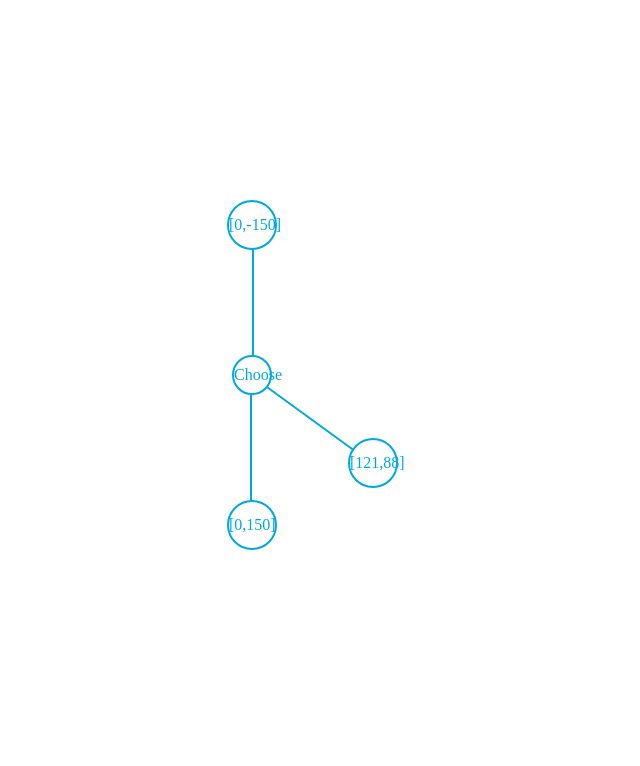
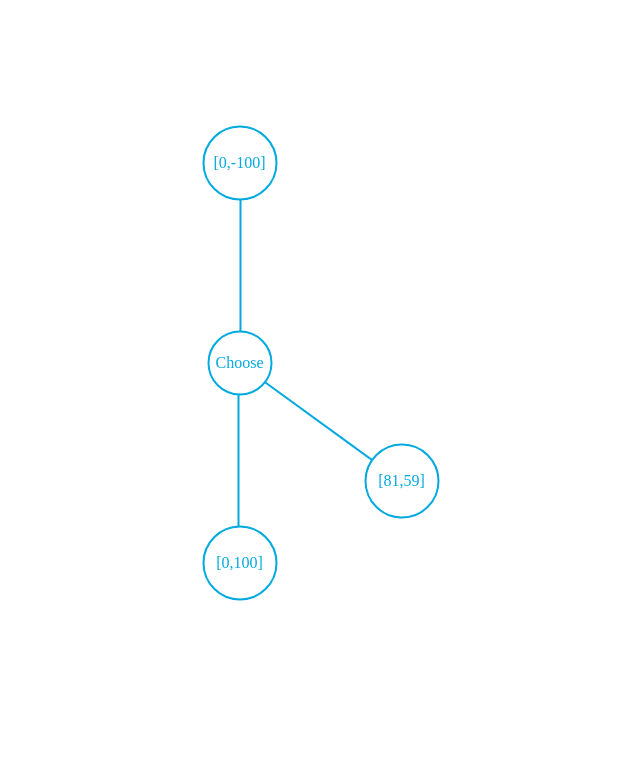
Before and after one commit to 007design/bubbles, a website: page src/index.html in a window 1280 px wide. Shown: the whole page, without its empty margins (363-1003 px from the left). Drawn offline with nearby package versions, Linux system fonts and the light colour scheme; some packages are replaced by stand-ins of ours.

Commit message:
think i got it all mathed out now

```diff
--- a/src/index.html
+++ b/src/index.html
@@ -6,24 +6,21 @@
 </head>
 <body>
 
+
   <div class="container" data-ng-app="app" data-ng-controller="buttonCtrl">
 
     <div class="buttons">
       <div class="circles">
-        <div class="circle" ng-show="showButtons" ng-repeat="circle in circles" circle="{{circle}}" radius="{{radius}}" ng-animate-children>
-          <div class="line-container" line="{{circle}}" radius="{{radius}}"><div class="line" ng-show="showButtons"></div></div>
+        <div class="circle" ng-show="showButtons" ng-repeat="circle in circles" circle="{{circle}}" ng-animate-children>
+          <div class="line-container" line="{{circle}}"><div class="line" ng-show="showButtons"></div></div>
           <div class="button" ng-show="showButtons">
-            <div class="button-inner"><p>{{coords}}</p></div>
+            <p>{{coords}}</p>
           </div>
         </div>
       </div>
 
       <div class="start-button" data-ng-class="{'active': showButtons}">
-        <div class="circle" ng-click="showButtons = !showButtons">
-          <div class="button">
-            <div class="button-inner"><p>Choose</p></div>
-          </div>
-        </div>
+        <div class="circle" ng-click="showButtons = !showButtons"><div class="button"><p>Choose</p></div></div>
       </div>
     </div>
   </div>
--- a/src/scripts/scripts.js
+++ b/src/scripts/scripts.js
@@ -3,7 +3,6 @@ angular.module('app', ['ngAnimate'])
   $scope.showButtons = true;
 
   $scope.circles = [90, 36, 270];
-  $scope.radius = 150;
 })
 
 .directive('circle', function(){
@@ -15,14 +14,13 @@ angular.module('app', ['ngAnimate'])
         return (angle * (Math.PI / 180));
       }
 
-      function getPosition(radius, angle){
-        console.log(angle);
-        var vals = [ Math.round(radius * Math.cos(toRadians(angle))),
-                      Math.round(radius * Math.sin(toRadians(angle))) ];
+      function getPosition(angle){
+        var vals = [ Math.round(100 * Math.cos(toRadians(angle))),
+                      Math.round(100 * Math.sin(toRadians(angle))) ];
         return vals;
       }
 
-      scope.coords = getPosition(attrs.radius, attrs.circle);
+      scope.coords = getPosition(attrs.circle);
 
       $(elem).css({
         'transform': 'translate('+scope.coords[0]+'%, '+scope.coords[1] + '%)'
@@ -39,13 +37,13 @@ angular.module('app', ['ngAnimate'])
         return (angle * Math.PI) / 180;
       }
 
-      function getPosition(radius, angle){
-        var vals = [ Math.round(radius * Math.cos(toRadians(angle))),
-                      Math.round(radius * Math.sin(toRadians(angle))) ];
+      function getPosition(angle){
+        var vals = [ Math.round(100 * Math.cos(toRadians(angle))),
+                      Math.round(100 * Math.sin(toRadians(angle))) ];
         return vals;
       }
 
-      scope.coords = getPosition(attrs.radius, attrs.line);
+      scope.coords = getPosition(attrs.line);
 
       $(elem).css({
         'top': scope.coords[1]*-1+'%',
--- a/src/stylesheets/styles.scss
+++ b/src/stylesheets/styles.scss
@@ -1,6 +1,6 @@
 $blue: #00a9e0;
-$size: 50px;
-$radius: 150px;
+$size: 75px;
+$radius: 200px;
 
 * {
   box-sizing: border-box;
@@ -43,8 +43,8 @@ $radius: 150px;
 
 .circle {
   position: absolute;
-  height: $radius - $size;
-  width: $radius - $size;
+  height: $radius;
+  width: $radius;
   top: 0%;
   left: 0%;
   transform-origin: 50% 50%;
@@ -59,8 +59,8 @@ $radius: 150px;
 
   &.ng-hide-add,
   &.ng-hide-remove.ng-hide-remove-active {
-    height: $radius - $size;
-    width: $radius - $size;
+    height: $radius;
+    width: $radius;
   }
   &.ng-hide-add.ng-hide-add-active {
     height: 0;
```
Also changed, not shown: src/stylesheets/styles.css.
